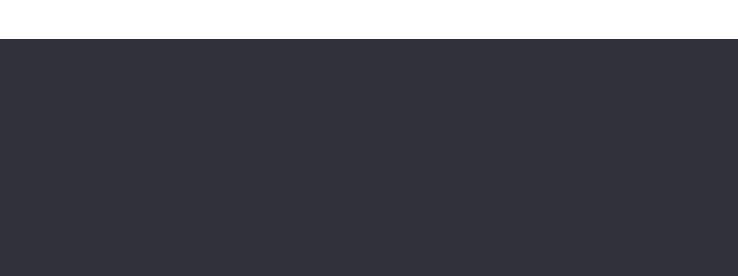
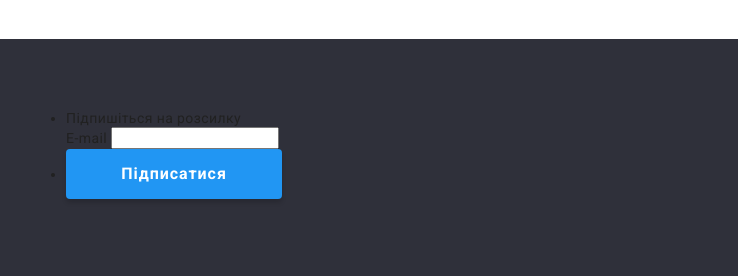
Before and after one commit to Cocobbee/goit-markup-hw-06, a plain HTML site: page index.html in a window 1280 px wide. Shown: the part 2640-2916 px from the top of the page, 542-1280 px from the left. Drawn offline with nearby package versions, Linux system fonts and the light colour scheme.

Commit message:
updates 2.2

```diff
--- a/css/styles.css
+++ b/css/styles.css
@@ -747,6 +747,38 @@ img {
     background-color: var(--sky);
 }
 
+/* Suscribe info */
+
+.btn-suscribe {
+    display: flex;
+    align-items: center;
+    justify-content: center;
+    padding-top: 0px;
+    width: 216px;
+    /* height: 50px; */
+    /* margin-left: auto;
+    margin-right: auto; */
+    padding: 10px;
+
+    font-family: inherit;
+    cursor: pointer;
+    font-weight: 700;
+    font-size: 16px;
+    line-height: 1.87;
+    letter-spacing: 0.06em;
+    color: var(--regular-white);
+    background-color: var(--sky);
+    box-shadow: 0px 4px 4px rgba(0, 0, 0, 0.15);
+    border-radius: 4px;
+    border: none;
+    transition: background-color 250ms var(--timing-function);
+}
+
+.btn-suscribe:hover,
+.btn-suscribe:focus {
+    background-color: var(--dark-sky);
+}
+
 /* Modal window */
 .backdrop {
     position: fixed;
@@ -818,6 +850,7 @@ img {
 }
 
 .modal-title {
+    font-weight: 700;
     font-size: 20px;
     text-align: center;
     letter-spacing: 0.03em;
@@ -849,7 +882,8 @@ img {
     border-radius: 4px;
 }
 
-.modal-info-box, .comment-box {
+.modal-info-box,
+.comment-box {
     resize: none;
     width: 100%;
 }
@@ -861,7 +895,14 @@ img {
 .permission-link {
     color: var(--sky);
     text-decoration: underline;
+    transition: color 250ms var(--timing-function);
 }
+
+.permission-link:hover,
+.permission-link:focus {
+    color: var(--dark-sky);
+}
+
 
 .submit-btn {
     display: flex;
@@ -887,3 +928,8 @@ img {
     border: none;
     transition: background-color 250ms var(--timing-function);
 }
+
+.submit-btn:hover,
+.submit-btn:focus {
+    background-color: var(--dark-sky);
+}
--- a/index.html
+++ b/index.html
@@ -360,6 +360,15 @@
           </li>
         </ul>
       </div>
+      <!-- Suscribe for email received -->
+      <div>
+        <ul>
+          <li><p class="suscribe-title">Підпишіться на розсилку</p>
+            <label for="email-suscribe">E-mail</label>
+            <input type="email" name="email" id="email-suscribe" /></li>
+          <li><button class="btn-suscribe" type="submit">Підписатися</button></li>
+        </ul>
+      </div>
     </div>
   </footer>
   <!-- Modal window -->
@@ -372,7 +381,7 @@
 
       <form class="form js-clients-form">
 
-        <h3 class="modal-title">Залиште свої дані, ми вам передзвонимо</h3>
+        <p class="modal-title">Залиште свої дані, ми вам передзвонимо</p>
 
         <div class="main-form-field">
           <div class="form-field"><label class="modal-info" for="name">Ім'я</label>
@@ -385,7 +394,8 @@
             <input class="modal-info-box" type="email" name="email" id="email" />
           </div>
           <div class="form-field"> <label class="comment" for="comment">Коментар</label>
-          <textarea class="modal-info-box comment-box" name="comment" id="comment" placeholder="Введіть текст"></textarea>
+            <textarea class="modal-info-box comment-box" name="comment" id="comment"
+              placeholder="Введіть текст"></textarea>
           </div>
         </div>
 
```
Lines whose indentation alone changed are shown as unchanged.
